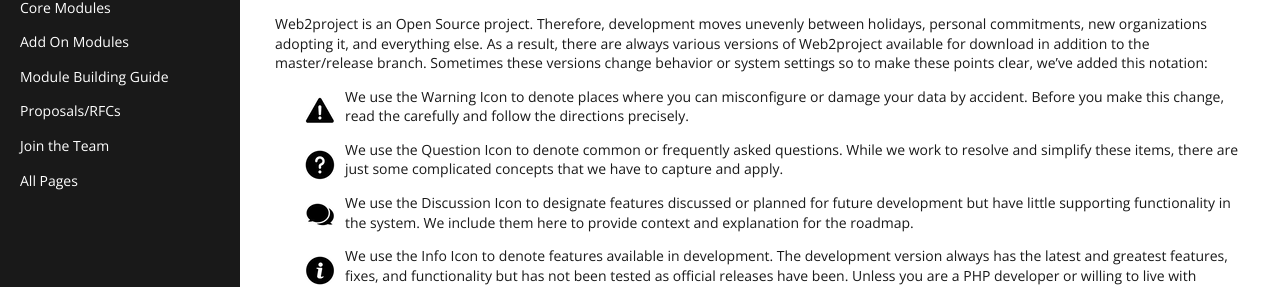
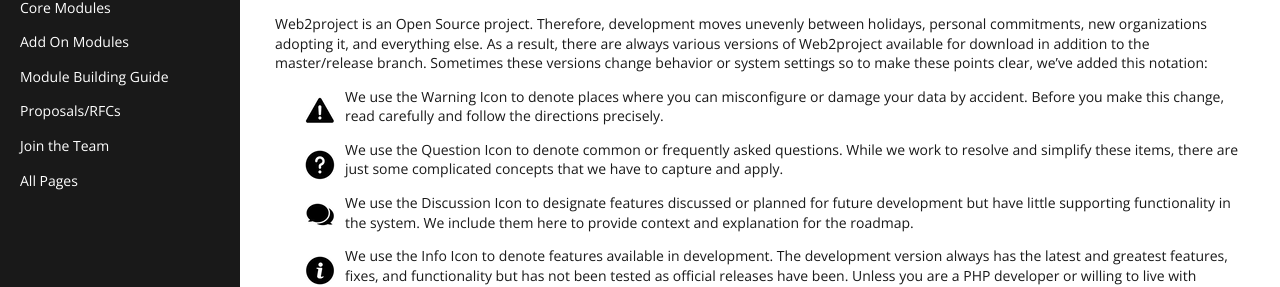
Before and after one commit to web2project/web2project.github.io, a Jekyll site: the page built from index.md, in a window 1280 px wide. Shown: the part 240-527 px from the top of the page. Built offline with Jekyll 4.4.1, drawn with Linux system fonts in a browser that asks for light colours; a script that is not in the unit is left out.

Commit message:
grammar fix

```diff
--- a/index.md
+++ b/index.md
@@ -15,7 +15,7 @@ From here, most people want the [Installation Guide](/docs/installation.html).
 
 Web2project is an Open Source project. Therefore, development moves unevenly between holidays, personal commitments, new organizations adopting it, and everything else. As a result, there are always various versions of Web2project available for download in addition to the master/release branch. Sometimes these versions change behavior or system settings so to make these points clear, we've added this notation:
 
-{% include icon-warn.html %} We use the Warning Icon to denote places where you can misconfigure or damage your data by accident. Before you make this change, read the carefully and follow the directions precisely.
+{% include icon-warn.html %} We use the Warning Icon to denote places where you can misconfigure or damage your data by accident. Before you make this change, read carefully and follow the directions precisely.
 
 {% include icon-question.html %} We use the Question Icon to denote common or frequently asked questions. While we work to resolve and simplify these items, there are just some complicated concepts that we have to capture and apply.
 
```
